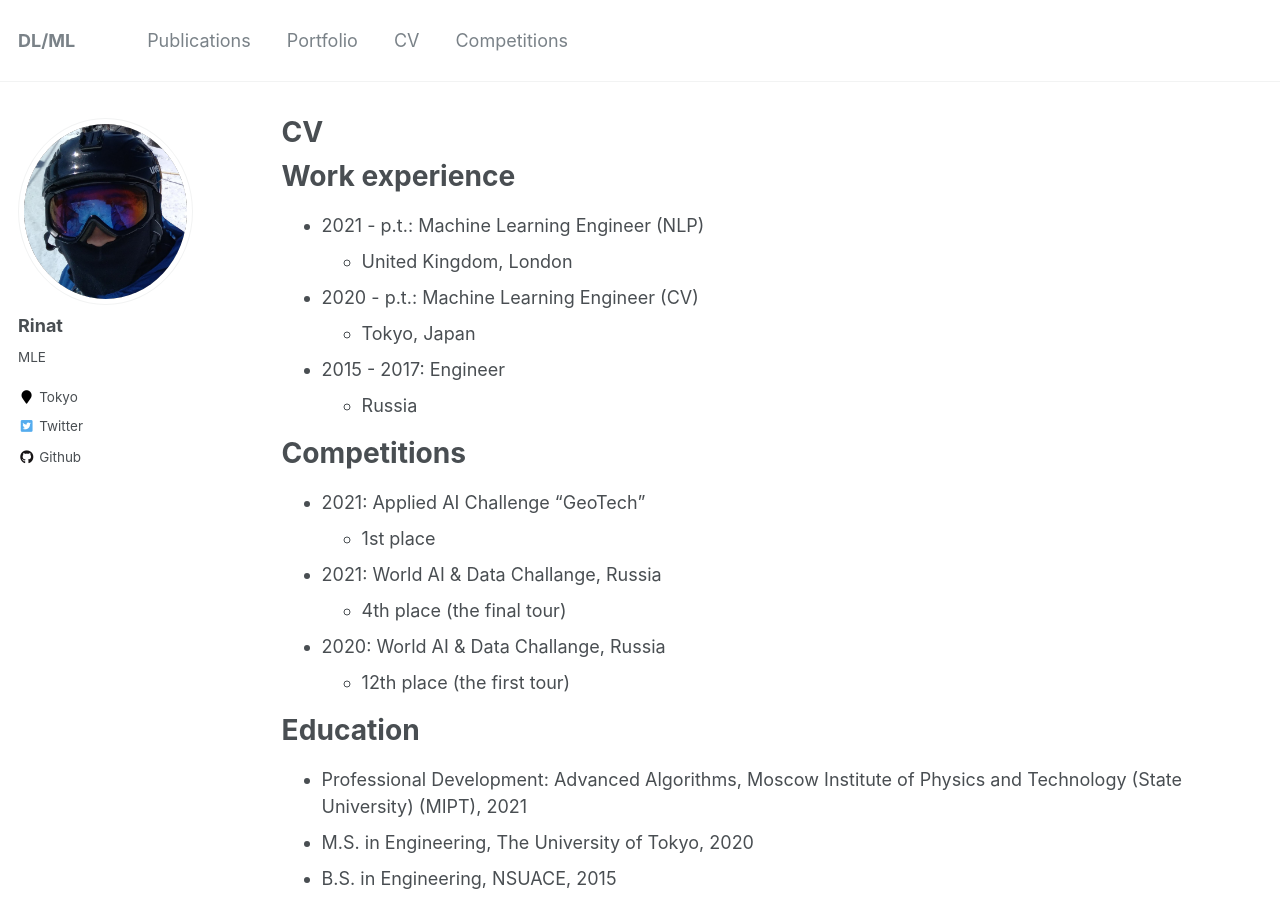
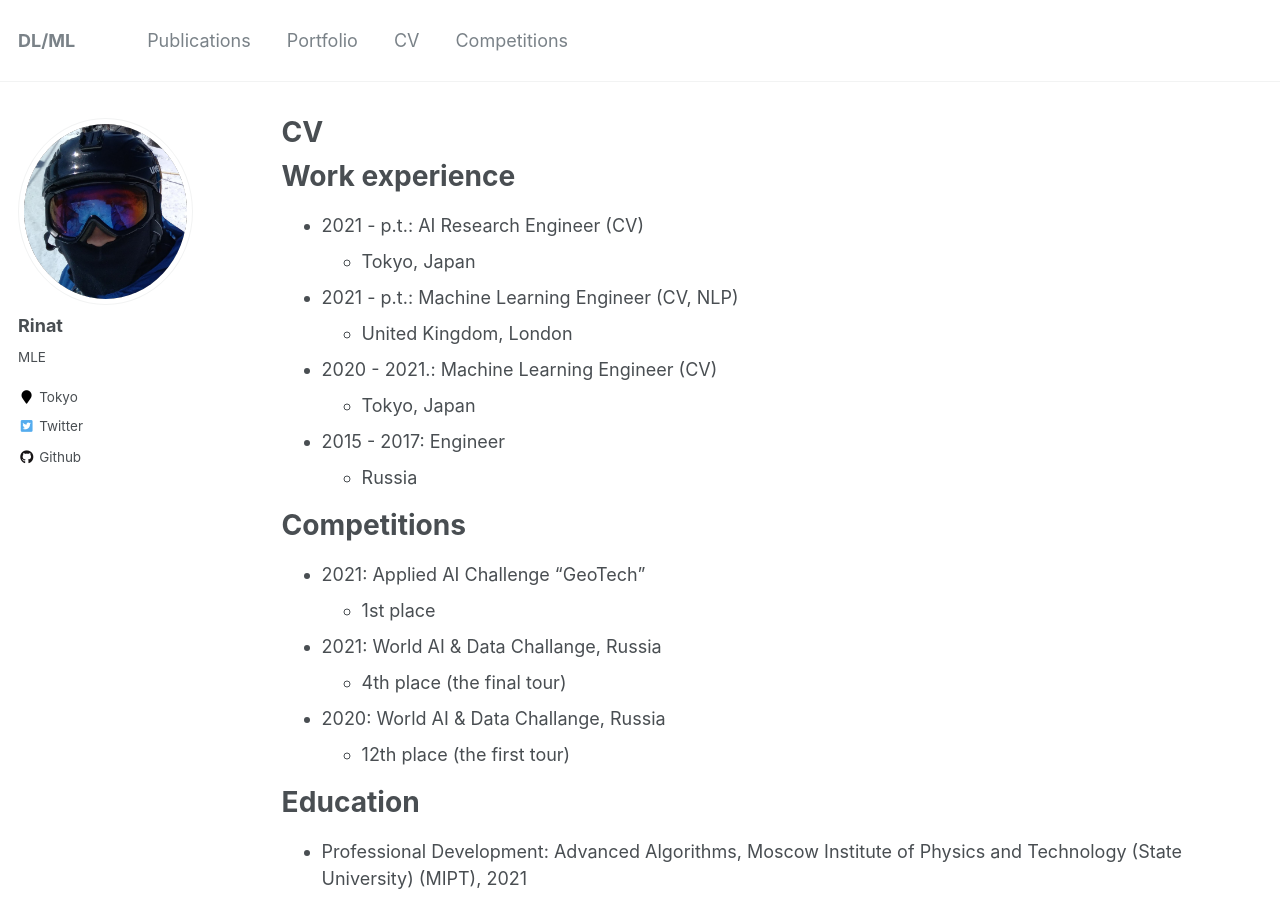
Before and after one commit to Xrenya/xrenya.github.io, a Jekyll site: the page built from _pages/cv.md, in a window 1280 px wide and 900 px high. Built offline with Jekyll 4.4.1, drawn with Linux system fonts in a browser that asks for light colours.

Commit message:
Update cv.md

```diff
--- a/_pages/cv.md
+++ b/_pages/cv.md
@@ -11,9 +11,11 @@ redirect_from:
 
 Work experience
 ======
-* 2021 - p.t.: Machine Learning Engineer (NLP)
+* 2021 - p.t.: AI Research Engineer (CV)
+  * Tokyo, Japan
+* 2021 - p.t.: Machine Learning Engineer (CV, NLP)
   * United Kingdom, London
-* 2020 - p.t.: Machine Learning Engineer (CV)
+* 2020 - 2021.: Machine Learning Engineer (CV)
   * Tokyo, Japan
 * 2015 - 2017: Engineer
   * Russia
```
